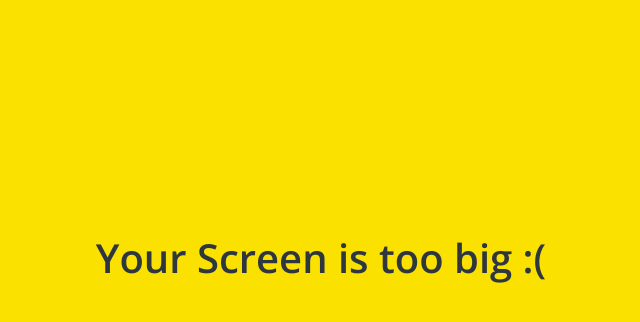
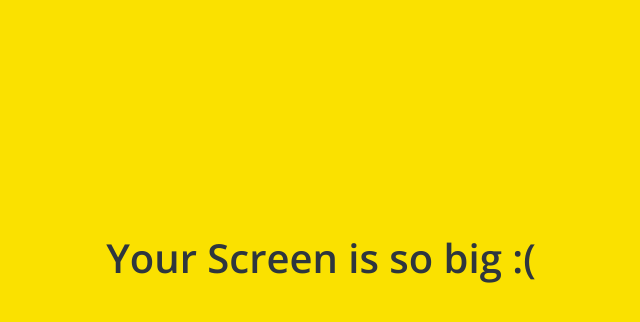
Before and after one commit to GBbluesky/kokoa-clone-2020, a plain HTML site: page clone_coding/friends.html in a window 1280 px wide. Shown: the part 142-464 px from the top of the page, without its empty margins (319-959 px from the left). Drawn offline with nearby package versions, Linux system fonts and the light colour scheme; files whose address does not match are found by name.

Commit message:
too -> so

```diff
--- a/clone_coding/friends.html
+++ b/clone_coding/friends.html
@@ -112,7 +112,7 @@
     </div>
 
     <div id="no-mobile">
-      <span>Your Screen is too big :(</span>
+      <span>Your Screen is so big :(</span>
     </div>
 
     <script
```
